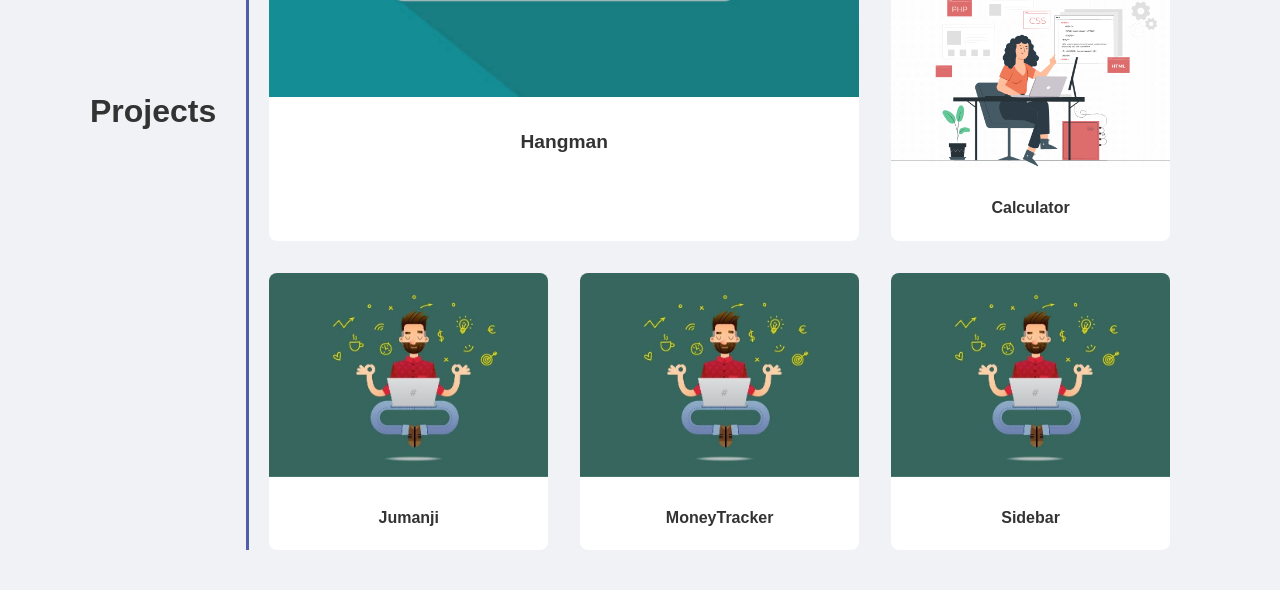
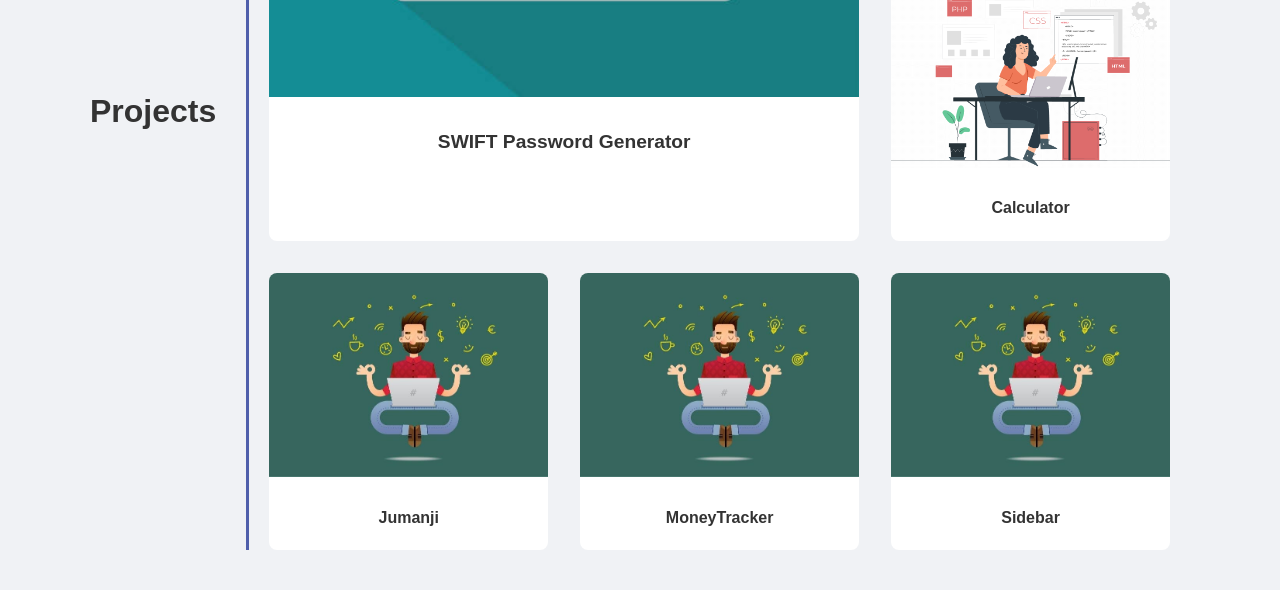
Before and after one commit to Piattie/My-Portfolio-Webpage, a plain HTML site: page index.html in a window 1280 px wide. Shown: the part 840-1430 px from the top of the page. Drawn offline with Linux system fonts and the light colour scheme.

Commit message:
Revised Final Graded Draft

```diff
--- a/index.html
+++ b/index.html
@@ -48,7 +48,9 @@
                     <!-- Project 1 -->
                     <article class="project project-large">
                         <img src="./assets/Images/Project 1.jpg" alt="Screenshot of Project 1">
-                        <h4 class="project-subtitle">Hangman</h4>
+                        <a href="https://github.com/Piattie/SWIFT-Password-Generator.git">
+                            <h4 class="project-subtitle">SWIFT Password Generator</h4>
+                        </a>
                     </article>
                     <!-- Project 2 -->
                     <article class="project">
```
